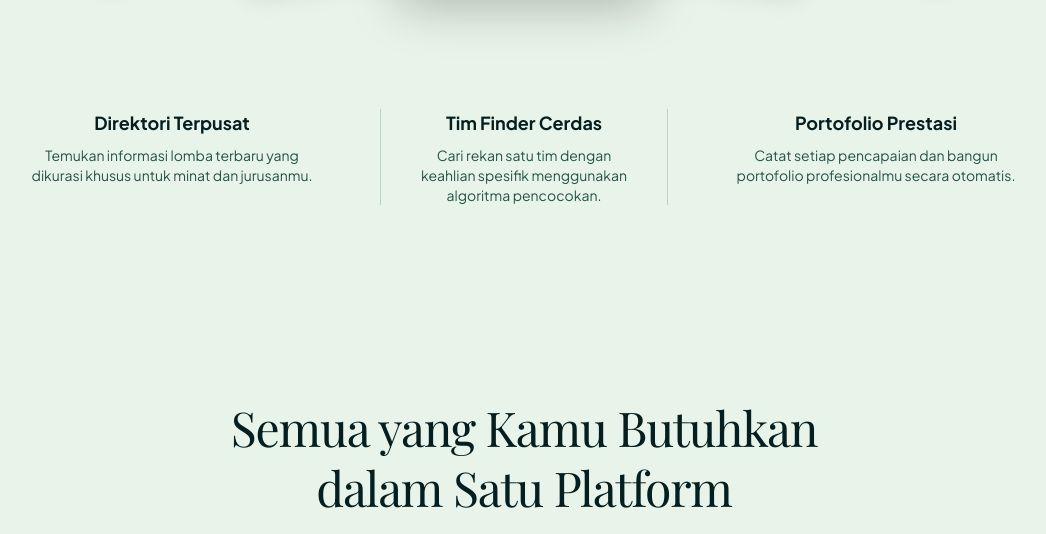
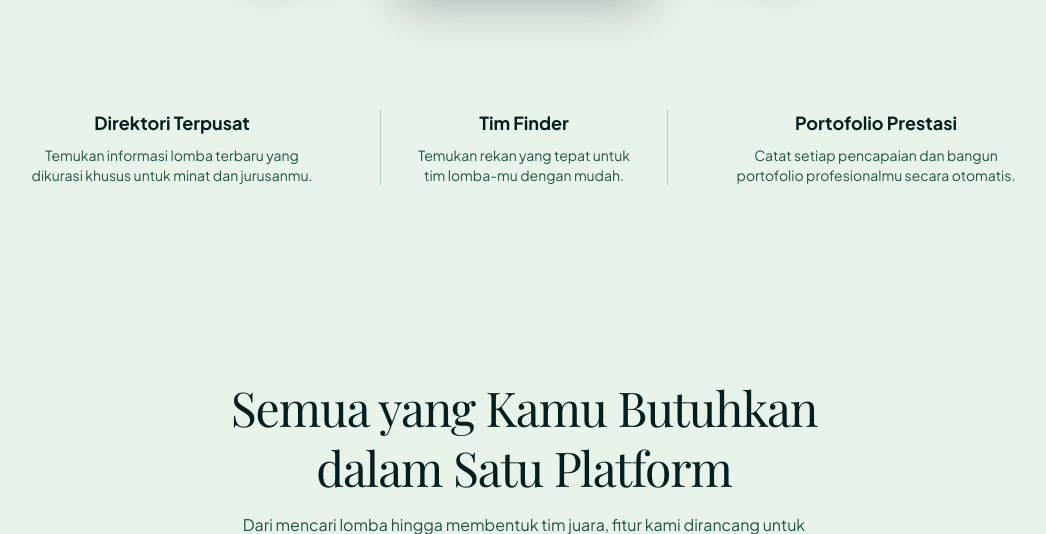
Before and after one commit to FaizAlfaRizqy/SiLomba, a Laravel app: page / in a window 1280 px wide. Shown: the part 1057-1591 px from the top of the page, without its empty margins (116-1162 px from the left). Run offline with Laravel 12, Linux system fonts and the light colour scheme; data comes from the database, SQL or seed files in the repository; parts of the project's set-up code (start-up, migrations or seed data) failed here and were passed over; some libraries are stand-ins or nearby versions.

Commit message:
hampi selese

```diff
--- a/resources/views/layouts/guest.blade.php
+++ b/resources/views/layouts/guest.blade.php
@@ -194,12 +194,6 @@
                     <p class="text-sm text-[#8EB69B] leading-relaxed mb-6 font-medium">
                         Sistem Informasi Lomba & Event Mahasiswa terpadu untuk menemukan kompetisi dan rekan tim terbaik.
                     </p>
-                    <div class="flex gap-3">
-                        <a href="#" class="w-8 h-8 rounded-lg bg-[#0B2B26] border border-[#235347] hover:bg-white transition flex items-center justify-center text-[#8EB69B] text-xs hover:text-[#051F20]">IG</a>
-                        <a href="#" class="w-8 h-8 rounded-lg bg-[#0B2B26] border border-[#235347] hover:bg-white transition flex items-center justify-center text-[#8EB69B] text-xs hover:text-[#051F20]">X</a>
-                        <a href="#" class="w-8 h-8 rounded-lg bg-[#0B2B26] border border-[#235347] hover:bg-white transition flex items-center justify-center text-[#8EB69B] text-xs hover:text-[#051F20]">IN</a>
-                        <a href="#" class="w-8 h-8 rounded-lg bg-[#0B2B26] border border-[#235347] hover:bg-white transition flex items-center justify-center text-[#8EB69B] text-xs hover:text-[#051F20]">GH</a>
-                    </div>
                 </div>
 
                 <!-- Kolom 2 — Platform -->
@@ -218,8 +212,6 @@
                     <ul class="space-y-3 text-sm text-[#8EB69B]">
                         <li><a href="#" class="hover:text-white transition">Tentang SiLomba</a></li>
                         <li><a href="#" class="hover:text-white transition">Cara Kerja</a></li>
-                        <li><a href="#" class="hover:text-white transition">FAQ</a></li>
-                        <li><a href="#" class="hover:text-white transition">Kontak</a></li>
                     </ul>
                 </div>
 
--- a/resources/views/welcome.blade.php
+++ b/resources/views/welcome.blade.php
@@ -75,9 +75,9 @@
                     </p>
                 </div>
                 <div class="md:border-x md:border-[#8EB69B]/50 md:px-8">
-                    <h4 class="text-dark font-bold text-base md:text-lg mb-2">Tim Finder Cerdas</h4>
+                    <h4 class="text-dark font-bold text-base md:text-lg mb-2">Tim Finder</h4>
                     <p class="text-muted text-xs md:text-sm leading-relaxed">
-                        Cari rekan satu tim dengan keahlian spesifik menggunakan algoritma pencocokan.
+                        Temukan rekan yang tepat untuk tim lomba-mu dengan mudah.
                     </p>
                 </div>
                 <div>
@@ -108,7 +108,7 @@
                     <div class="absolute inset-0 bg-gradient-to-t from-black/80 via-black/20 to-transparent"></div>
                     <div class="relative z-10 p-10 flex flex-col justify-end w-full h-full">
                         <h3 class="text-white text-3xl font-bold mb-2 font-serif">Tim Finder</h3>
-                        <p class="text-white/80 text-sm max-w-md">Sistem matching otomatis mempertemukan kamu dengan rekan tim berdasarkan keahlian dan minat lomba.</p>
+                        <p class="text-white/80 text-sm max-w-md">Cari tim lomba, temukan anggota baru, dan bangun kolaborasi berdasarkan keahlian. </p>
                         <a href="{{ route('login') }}" class="text-white mt-4 font-bold hover:underline inline-flex items-center gap-2">Coba Sekarang &rarr;</a>
                     </div>
                 </div>
```
